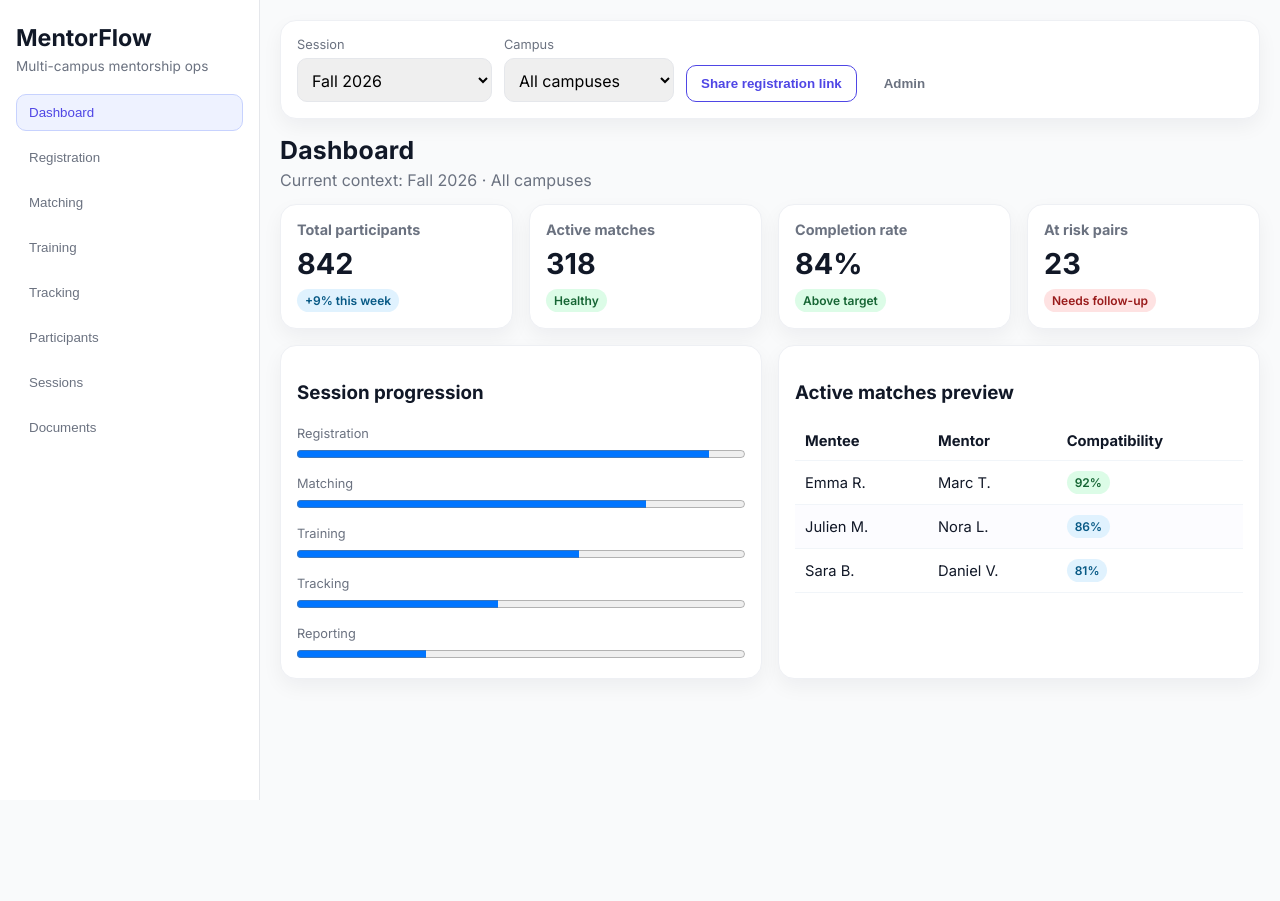
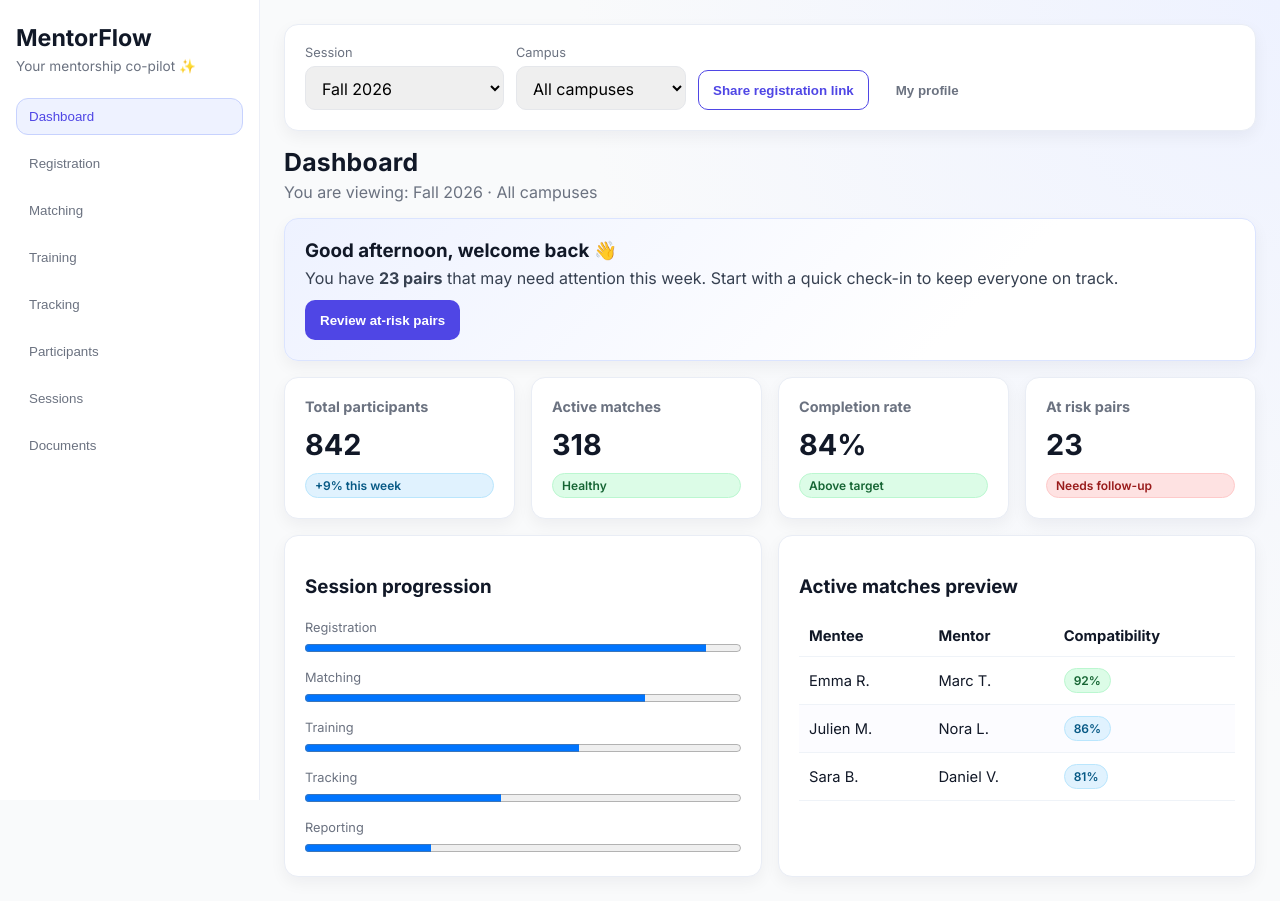
Before and after one commit to Issa-99/project-perso, a plain HTML site: page index.html in a window 1280 px wide. Before the commit the page ends 800 px from the top, so only its background shows below. Drawn offline with Linux system fonts and the light colour scheme.

Commit message:
Refine dashboard spacing and component consistency

```diff
--- a/app.js
+++ b/app.js
@@ -1,5 +1,9 @@
 const navItems = document.querySelectorAll('.nav-item');
 const views = document.querySelectorAll('.view');
+const sessionSelect = document.getElementById('session-select');
+const campusSelect = document.getElementById('campus-select');
+const dashboardContext = document.getElementById('dashboard-context');
+const welcomeTitle = document.getElementById('welcome-title');
 
 navItems.forEach((item) => {
   item.addEventListener('click', () => {
@@ -14,8 +18,36 @@ const shareBtn = document.getElementById('share-link');
 const shareModal = document.getElementById('share-modal');
 const openModalBtns = document.querySelectorAll('.open-modal');
 const closeModalBtns = document.querySelectorAll('.close-modal');
+const copyShareLinkBtn = document.getElementById('copy-share-link');
+const shareLinkInput = document.getElementById('share-link-input');
+const copyFeedback = document.getElementById('copy-feedback');
+
+const updateDashboardContext = () => {
+  dashboardContext.textContent = `You are viewing: ${sessionSelect.value} · ${campusSelect.value}`;
+};
+
+const updateWelcomeTitle = () => {
+  const hour = new Date().getHours();
+  const period = hour < 12 ? 'morning' : hour < 18 ? 'afternoon' : 'evening';
+  welcomeTitle.textContent = `Good ${period}, welcome back 👋`;
+};
+
+sessionSelect.addEventListener('change', updateDashboardContext);
+campusSelect.addEventListener('change', updateDashboardContext);
+updateDashboardContext();
+updateWelcomeTitle();
 
 shareBtn.addEventListener('click', () => shareModal.classList.remove('hidden'));
+copyShareLinkBtn.addEventListener('click', async () => {
+  try {
+    await navigator.clipboard.writeText(shareLinkInput.value);
+    copyFeedback.classList.remove('hidden');
+    window.setTimeout(() => copyFeedback.classList.add('hidden'), 1800);
+  } catch {
+    copyFeedback.textContent = 'Unable to copy automatically. Please copy manually.';
+    copyFeedback.classList.remove('hidden');
+  }
+});
 
 openModalBtns.forEach((btn) => {
   btn.addEventListener('click', () => {
@@ -32,3 +64,11 @@ window.addEventListener('click', (event) => {
     event.target.classList.add('hidden');
   }
 });
+
+window.addEventListener('keydown', (event) => {
+  if (event.key === 'Escape') {
+    document.querySelectorAll('.modal:not(.hidden)').forEach((modal) => {
+      modal.classList.add('hidden');
+    });
+  }
+});
--- a/index.html
+++ b/index.html
@@ -13,7 +13,7 @@
     <div class="app-shell">
       <aside class="sidebar">
         <h1>MentorFlow</h1>
-        <p class="sidebar-subtitle">Multi-campus mentorship ops</p>
+        <p class="sidebar-subtitle">Your mentorship co-pilot ✨</p>
         <nav class="nav">
           <button class="nav-item active" data-view="dashboard">Dashboard</button>
           <button class="nav-item" data-view="registration">Registration</button>
@@ -46,7 +46,7 @@
             </select>
           </div>
           <button class="btn btn-secondary" id="share-link">Share registration link</button>
-          <button class="btn btn-ghost">Admin</button>
+          <button class="btn btn-ghost">My profile</button>
         </header>
 
         <main>
@@ -54,9 +54,14 @@
             <div class="title-row">
               <div>
                 <h2>Dashboard</h2>
-                <p>Current context: Fall 2026 · All campuses</p>
+                <p id="dashboard-context">You are viewing: Fall 2026 · All campuses</p>
               </div>
             </div>
+            <article class="card welcome-banner">
+              <h3 id="welcome-title">Welcome back 👋</h3>
+              <p>You have <strong>23 pairs</strong> that may need attention this week. Start with a quick check-in to keep everyone on track.</p>
+              <button class="btn btn-primary">Review at-risk pairs</button>
+            </article>
             <div class="grid kpi-grid">
               <article class="card kpi"><h3>Total participants</h3><strong>842</strong><span class="badge info">+9% this week</span></article>
               <article class="card kpi"><h3>Active matches</h3><strong>318</strong><span class="badge success">Healthy</span></article>
@@ -127,7 +132,7 @@
           </section>
 
           <section class="view" id="training">
-            <div class="title-row"><h2>Training</h2><div><button class="btn btn-secondary">Invite</button> <button class="btn btn-primary">Create training</button></div></div>
+            <div class="title-row"><h2>Training</h2><div class="action-group"><button class="btn btn-secondary">Invite</button><button class="btn btn-primary">Create training</button></div></div>
             <div class="grid two-col">
               <article class="card"><h3>Mentor onboarding</h3><p>Live workshop · Apr 9</p><button class="btn btn-ghost open-modal" data-modal="attendance-modal">Attendance checklist</button></article>
               <article class="card"><h3>Feedback best practices</h3><p>Self-paced · Apr 12</p><button class="btn btn-ghost">Send reminder</button></article>
@@ -176,7 +181,7 @@
       </div>
     </div>
 
-    <div class="modal hidden" id="share-modal"><div class="modal-content card"><h3>Share registration link</h3><input value="https://mentorflow.app/register/fall-2026" readonly /><div class="inline-controls"><button class="btn btn-primary">Copy</button><button class="btn btn-ghost close-modal">Close</button></div></div></div>
+    <div class="modal hidden" id="share-modal"><div class="modal-content card"><h3>Share registration link</h3><input id="share-link-input" value="https://mentorflow.app/register/fall-2026" readonly /><p class="hint hidden" id="copy-feedback" role="status" aria-live="polite">Link copied.</p><div class="inline-controls"><button class="btn btn-primary" id="copy-share-link">Copy</button><button class="btn btn-ghost close-modal">Close</button></div></div></div>
     <div class="modal hidden" id="report-modal"><div class="modal-content card"><h3>Generate Final Report</h3><p>Select format and include side-by-side comparison.</p><div class="inline-controls"><button class="btn btn-primary">Generate PDF</button><button class="btn btn-ghost close-modal">Cancel</button></div></div></div>
     <div class="modal hidden" id="attendance-modal"><div class="modal-content card"><h3>Attendance</h3><label class="toggle"><input type="checkbox" checked /><span>Emma R.</span></label><label class="toggle"><input type="checkbox" /><span>Julien M.</span></label><div class="inline-controls"><button class="btn btn-primary">Save</button><button class="btn btn-ghost close-modal">Close</button></div></div></div>
 
--- a/styles.css
+++ b/styles.css
@@ -8,93 +8,110 @@
   --text: #111827;
   --subtext: #6b7280;
   --border: #e5e7eb;
+  --space-1: 16px;
+  --space-2: 24px;
+  --space-3: 32px;
+  --radius: 14px;
 }
 * { box-sizing: border-box; }
 body {
   margin: 0;
   font-family: Inter, system-ui, sans-serif;
   color: var(--text);
-  background: var(--bg);
+  background: radial-gradient(circle at top right, #eef2ff 0%, #f9fafb 45%);
 }
 .app-shell { display: grid; grid-template-columns: 260px 1fr; min-height: 100vh; }
 .sidebar {
   background: #fff;
-  border-right: 1px solid var(--border);
-  padding: 24px 16px;
+  border-right: 1px solid #eceff7;
+  padding: var(--space-2) var(--space-1);
   position: sticky;
   top: 0;
   height: 100vh;
 }
 .sidebar h1 { margin: 0; font-size: 1.45rem; }
-.sidebar-subtitle { color: var(--subtext); font-size: .85rem; margin: 6px 0 20px; }
-.nav { display: grid; gap: 8px; }
+.sidebar-subtitle { color: var(--subtext); font-size: .85rem; margin: 6px 0 var(--space-2); }
+.nav { display: grid; gap: 10px; }
 .nav-item {
   border: 1px solid transparent;
   background: transparent;
   text-align: left;
   color: var(--subtext);
   padding: 10px 12px;
-  border-radius: 10px;
+  border-radius: 12px;
   transition: all .2s ease;
 }
 .nav-item:hover, .nav-item.active { background: #eef2ff; color: var(--primary); border-color: #c7d2fe; }
-.main-panel { padding: 20px; }
+.main-panel { padding: var(--space-2); }
 .card {
   background: var(--card);
-  border: 1px solid #eef0f4;
-  border-radius: 16px;
-  box-shadow: 0 8px 20px rgba(15, 23, 42, .05);
-  padding: 16px;
+  border: 1px solid #e9edf5;
+  border-radius: var(--radius);
+  box-shadow: 0 6px 16px rgba(15, 23, 42, .05);
+  padding: 20px;
   transition: transform .18s ease, box-shadow .18s ease;
 }
+.welcome-banner {
+  background: linear-gradient(135deg, #eef2ff 0%, #ffffff 70%);
+  border-color: #dbe4ff;
+  margin-bottom: var(--space-1);
+}
+.welcome-banner h3 { margin: 0 0 6px; }
+.welcome-banner p { margin: 0 0 12px; color: #374151; }
 .hoverable:hover, .kpi:hover { transform: translateY(-2px); box-shadow: 0 12px 28px rgba(15, 23, 42, .08); }
-.topbar { display: flex; align-items: end; gap: 12px; margin-bottom: 16px; }
+.topbar { display: flex; align-items: end; gap: 12px; margin-bottom: var(--space-1); flex-wrap: wrap; }
 .topbar-group { display: grid; gap: 6px; min-width: 170px; }
 label { font-size: .8rem; color: var(--subtext); }
 input, select {
   border: 1px solid var(--border);
   border-radius: 10px;
-  padding: 10px;
+  min-height: 40px;
+  padding: 10px 12px;
   font: inherit;
   transition: border-color .15s ease, box-shadow .15s ease;
 }
 input:focus, select:focus { outline: none; border-color: var(--primary); box-shadow: 0 0 0 3px rgba(79, 70, 229, .15); }
 .btn {
   border-radius: 10px;
+  min-height: 40px;
   padding: 10px 14px;
   font-weight: 600;
   cursor: pointer;
   transition: all .2s ease;
   border: 1px solid transparent;
+  white-space: nowrap;
 }
 .btn:active { transform: scale(.98); }
 .btn-primary { background: var(--primary); color: #fff; }
-.btn-primary:hover { filter: brightness(.95); }
+.btn-primary:hover { filter: brightness(.95); box-shadow: 0 8px 16px rgba(79, 70, 229, .25); }
 .btn-secondary { border-color: var(--primary); color: var(--primary); background: #fff; }
 .btn-ghost { background: transparent; color: var(--subtext); }
-.title-row { display: flex; justify-content: space-between; align-items: center; margin: 8px 0 14px; }
+.title-row { display: flex; justify-content: space-between; align-items: center; gap: 12px; margin: 8px 0 var(--space-1); flex-wrap: wrap; }
 .title-row h2 { margin: 0; font-size: 1.55rem; letter-spacing: .01em; }
 .title-row p { margin: 5px 0 0; color: var(--subtext); }
-.grid { display: grid; gap: 16px; }
-.kpi-grid { grid-template-columns: repeat(4, minmax(120px, 1fr)); margin-bottom: 16px; }
+.action-group { display: inline-flex; align-items: center; gap: 10px; }
+.grid { display: grid; gap: var(--space-1); align-items: stretch; }
+.kpi-grid { grid-template-columns: repeat(4, minmax(120px, 1fr)); margin-bottom: var(--space-1); }
 .two-col { grid-template-columns: repeat(2, minmax(260px, 1fr)); }
 .three-col { grid-template-columns: repeat(3, minmax(180px, 1fr)); }
+.grid > .card { height: 100%; }
 .kpi h3 { margin: 0; color: var(--subtext); font-size: .9rem; }
 .kpi strong { display: block; font-size: 1.8rem; margin: 8px 0; }
-.badge { display: inline-block; border-radius: 99px; font-size: .75rem; padding: 4px 8px; font-weight: 600; }
-.badge.success { color: #166534; background: #dcfce7; }
-.badge.info { color: #075985; background: #e0f2fe; }
-.badge.danger { color: #991b1b; background: #fee2e2; }
+.kpi { min-height: 142px; display: flex; flex-direction: column; justify-content: space-between; }
+.badge { display: inline-flex; align-items: center; border-radius: 99px; font-size: .75rem; padding: 4px 9px; font-weight: 600; border: 1px solid transparent; }
+.badge.success { color: #166534; background: #dcfce7; border-color: #bbf7d0; }
+.badge.info { color: #075985; background: #e0f2fe; border-color: #bae6fd; }
+.badge.danger { color: #991b1b; background: #fee2e2; border-color: #fecaca; }
 .chart-bars { display: grid; gap: 10px; }
 progress { width: 100%; }
 table { width: 100%; border-collapse: collapse; font-size: .92rem; }
-th, td { text-align: left; padding: 10px; border-bottom: 1px solid #f1f5f9; }
+th, td { text-align: left; padding: 11px 10px; border-bottom: 1px solid #eff3f8; }
 tbody tr:nth-child(even) { background: #fcfcff; }
 tbody tr:hover { background: #f8faff; }
-.inline-controls { display: flex; align-items: center; gap: 10px; flex-wrap: wrap; margin-bottom: 12px; }
-.form-grid { display: grid; grid-template-columns: repeat(2, minmax(200px, 1fr)); gap: 12px; }
+.inline-controls { display: flex; align-items: center; gap: 10px; flex-wrap: wrap; margin-bottom: var(--space-1); }
+.form-grid { display: grid; grid-template-columns: repeat(2, minmax(200px, 1fr)); gap: var(--space-1); }
 .hint { color: var(--subtext); font-size: .86rem; }
-.stepper { display: grid; grid-template-columns: repeat(4, 1fr); gap: 8px; margin-bottom: 16px; }
+.stepper { display: grid; grid-template-columns: repeat(4, 1fr); gap: 8px; margin-bottom: var(--space-1); }
 .step { padding: 10px; border-radius: 10px; background: #f3f4f6; color: var(--subtext); font-size: .85rem; text-align: center; }
 .step.current { background: #eef2ff; color: var(--primary); font-weight: 600; }
 .toggle { display: inline-flex; align-items: center; gap: 8px; color: var(--text); font-size: .9rem; }
```
